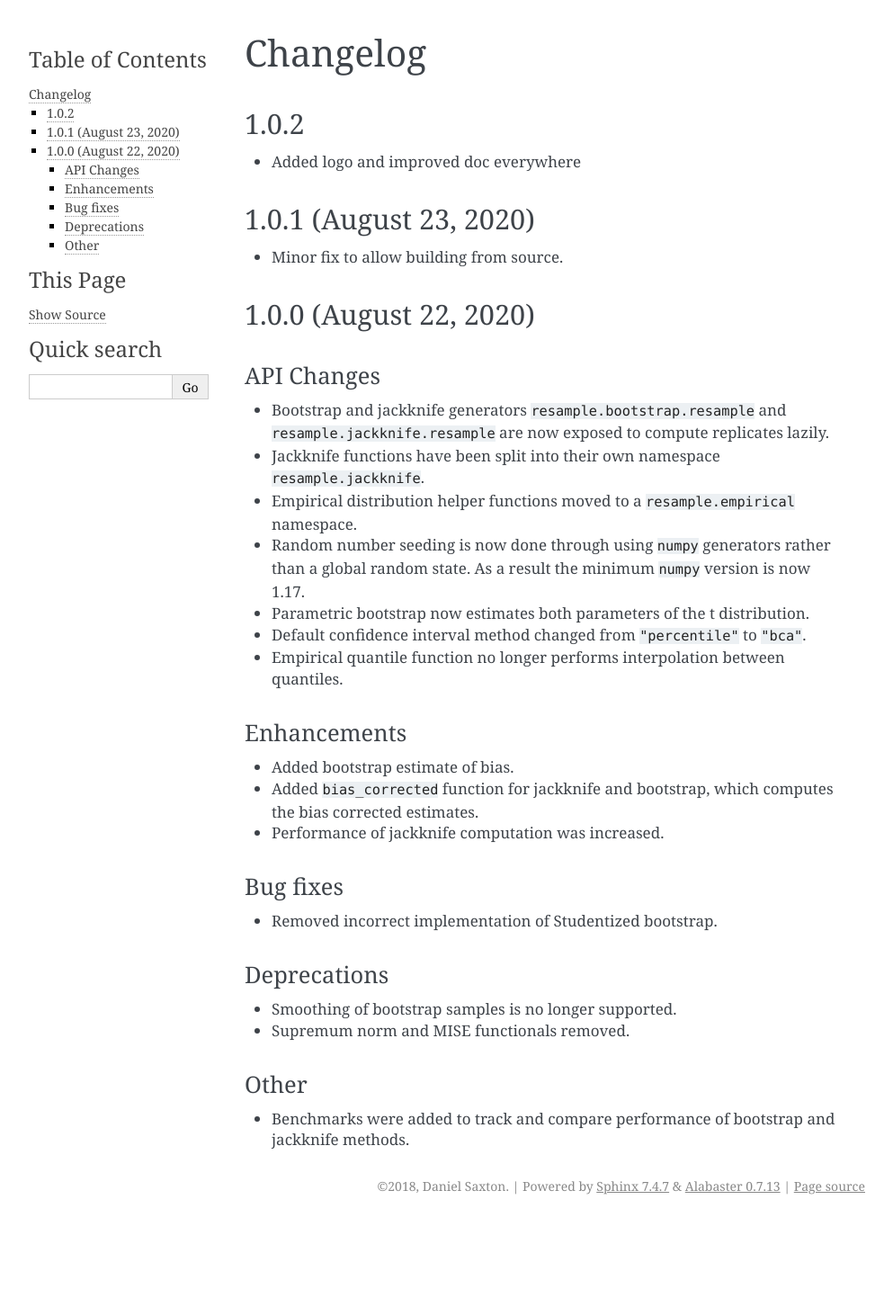
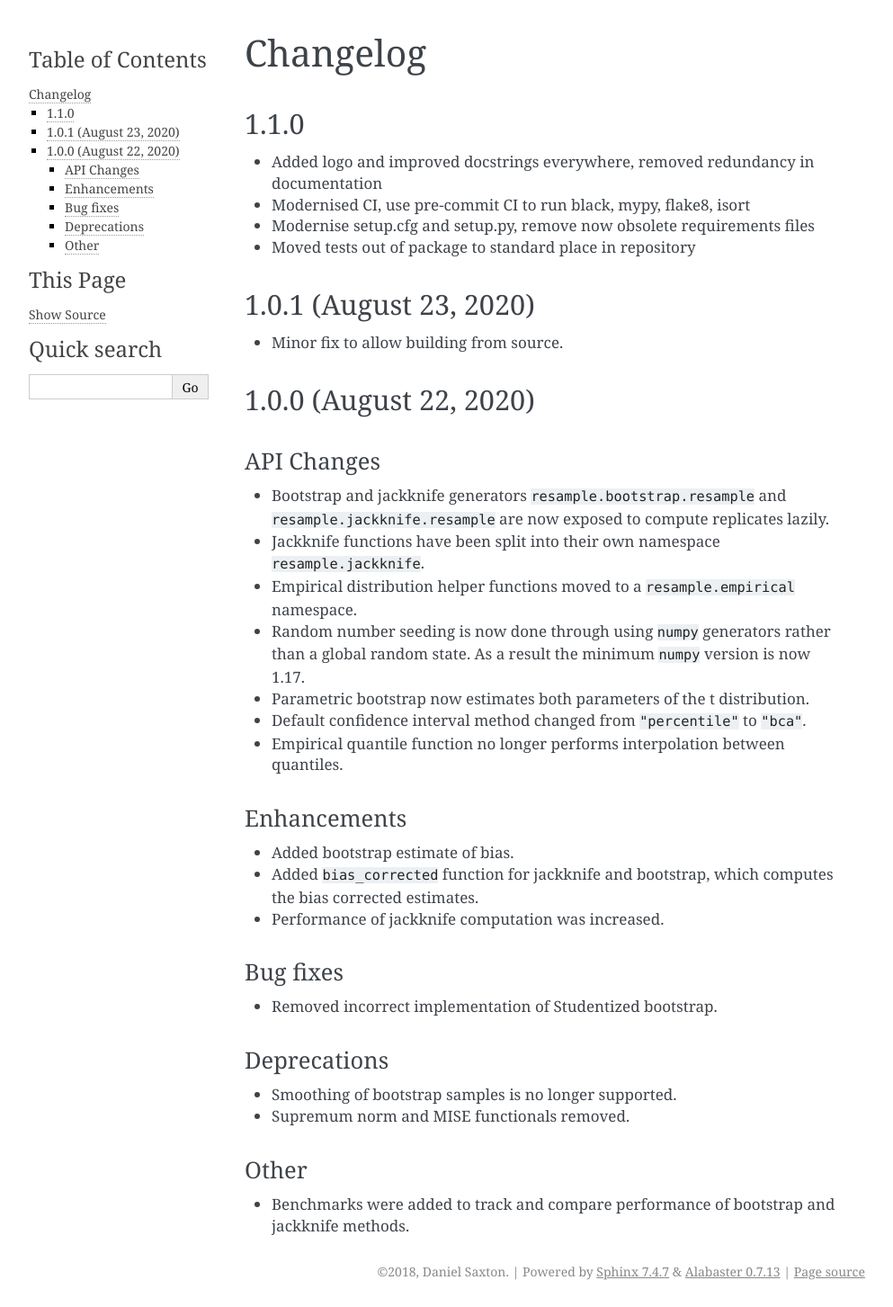
Before and after one commit to scikit-hep/resample, a Sphinx documentation site: the page built from doc/changelog.rst, in a window 1280 px wide. Shown: the whole page at 90% size, without its empty margins (148-1141 px from the left). Built offline with Sphinx 7.4.7, drawn with Linux system fonts in a browser that asks for light colours; before the commit the page ends 1358 px from its top, so only the background shows below that.

Commit message:
expand changelog

```diff
--- a/doc/changelog.rst
+++ b/doc/changelog.rst
@@ -1,10 +1,13 @@
 Changelog
 =========
 
-1.0.2
+1.1.0
 -----
 
-- Added logo and improved doc everywhere
+- Added logo and improved docstrings everywhere, removed redundancy in documentation
+- Modernised CI, use pre-commit CI to run black, mypy, flake8, isort
+- Modernise setup.cfg and setup.py, remove now obsolete requirements files
+- Moved tests out of package to standard place in repository
 
 1.0.1 (August 23, 2020)
 -----------------------
```
Also changed, not shown: 1 other file.
